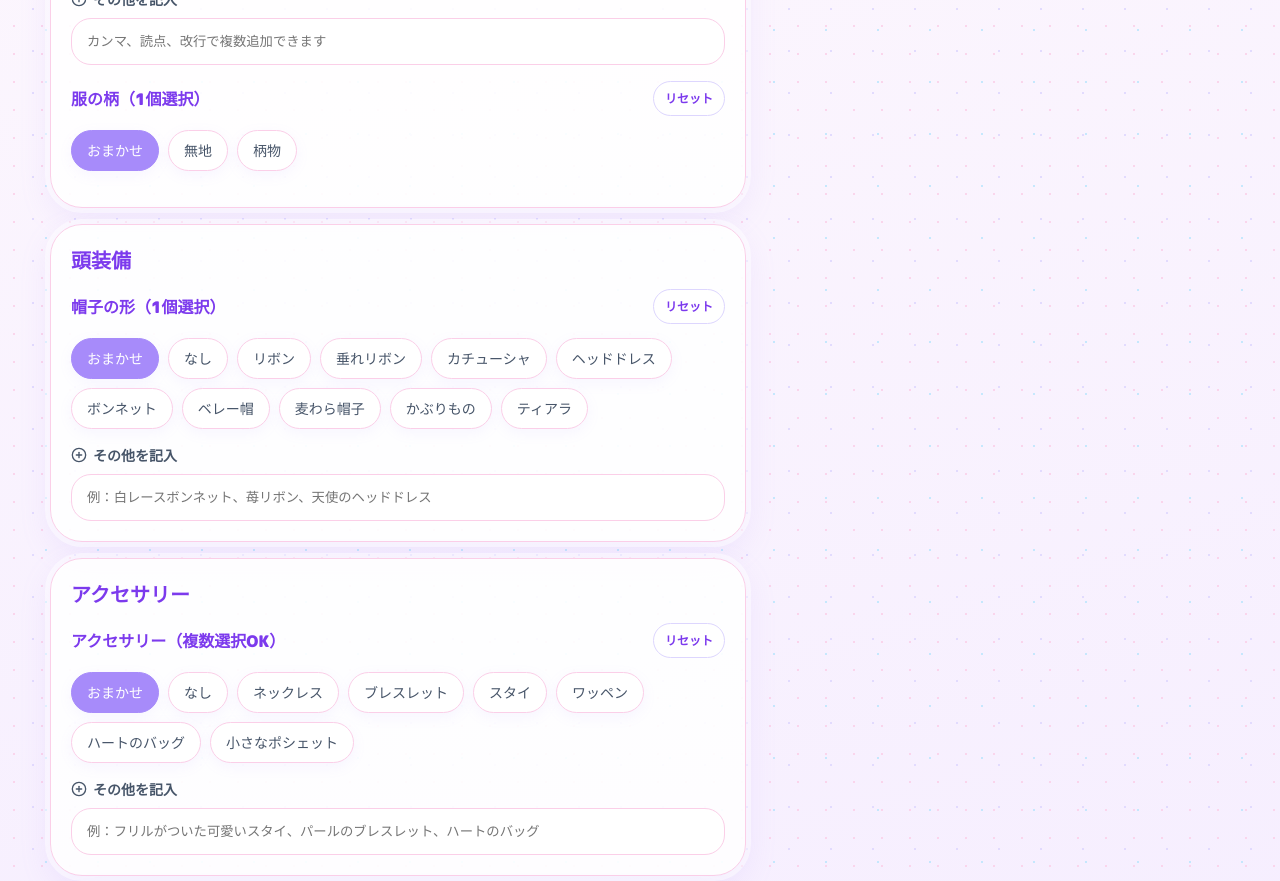
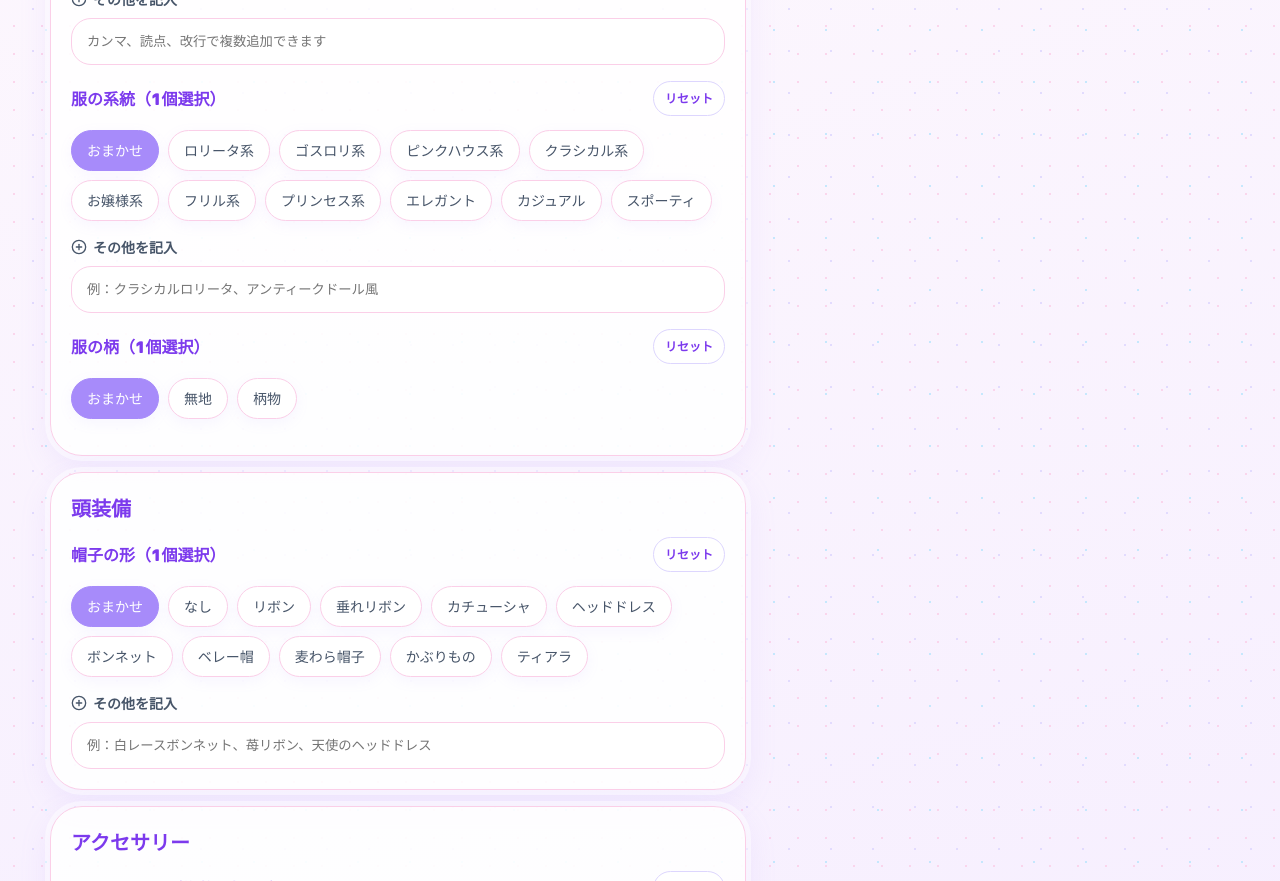
Before and after one commit to momomimikawaii-rgb/yuyupm, a React (Vite) app: page / in a window 1280 px wide. Shown: the part 2760-3641 px from the top of the page. Built offline with nearby package versions, Linux system fonts and the light colour scheme.

Commit message:
Add files via upload

```diff
--- a/src/App.jsx
+++ b/src/App.jsx
@@ -293,6 +293,7 @@ const clothingCategories = [
   { id: "uniformStyle", title: "制服の詳細", single: true, defaultValue: "おまかせ", dependsOn: { id: "clothingShape", value: "制服" }, options: ["おまかせ", "イギリス寄宿学校風制服", "白シャツと黒リボンの学院制服", "チェック柄の学院制服", "冬の学院マント", "赤薔薇が似合うクラシカル男子制服", "自由記入"], customPlaceholder: "例：黒を基調とした学院制服、白シャツと黒リボン" },
   { id: "kigurumiAnimal", title: "着ぐるみの動物名", single: true, defaultValue: "おまかせ", dependsOn: { id: "clothingShape", value: "着ぐるみ" }, options: ["おまかせ", "リス", "モモンガ", "ひよこ", "うさぎ", "くま", "猫", "自由記入"], customPlaceholder: "例：白うさぎ、エゾモモンガ、ころんとしたリス" },
   { id: "clothingDecor", title: "服の装飾", multi: true, defaultValue: "おまかせ", options: ["おまかせ", "フリル", "レース", "リボン", "チュール", "パール", "刺繍", "スパンコール", "ラインストーン"] },
+  { id: "clothingStyle", title: "服の系統", single: true, defaultValue: "おまかせ", options: ["おまかせ", "ロリータ系", "ゴスロリ系", "ピンクハウス系", "クラシカル系", "お嬢様系", "フリル系", "プリンセス系", "エレガント", "カジュアル", "スポーティ"], customPlaceholder: "例：クラシカルロリータ、アンティークドール風" },
   { id: "patternType", title: "服の柄", single: true, defaultValue: "おまかせ", options: ["おまかせ", "無地", "柄物"], hideCustom: true },
   { id: "fruitPattern", title: "果物柄", multi: true, defaultValue: "おまかせ", dependsOn: { id: "patternType", value: "柄物" }, options: ["おまかせ", "苺", "さくらんぼ", "苺と白い花"], customPlaceholder: "例：桃、ブルーベリー、野いちご" },
   { id: "flowerPattern", title: "花柄", multi: true, defaultValue: "おまかせ", dependsOn: { id: "patternType", value: "柄物" }, options: ["おまかせ", "小花柄", "薔薇", "デイジー", "デフォルメデイジー"], customPlaceholder: "例：すずらん、ミモザ、チューリップ柄" },
@@ -955,6 +956,9 @@ function buildPrompt({ locationType, locationOption, selected, custom, outdoorWo
   if (clothingShape) clothingParts.push(`服の形は${clothingShape}`);
   if (uniformStyle) clothingParts.push(`制服の詳細は${translateOutfit(uniformStyle)}`);
   if (kigurumiAnimal) clothingParts.push(`着ぐるみの動物モチーフは${kigurumiAnimal}`);
+
+  const clothingStyle = getSingleValue(selected, custom, "clothingStyle", "");
+  if (clothingStyle && clothingStyle !== "おまかせ") clothingParts.push(`服の系統は${translateOutfit(clothingStyle)}`);
   if (clothingDecor) clothingParts.push(`服の装飾は${clothingDecor}`);
   if (fruitPattern) clothingParts.push(`果物柄は${fruitPattern}`);
   if (flowerPattern) clothingParts.push(`花柄は${flowerPattern}`);
```
